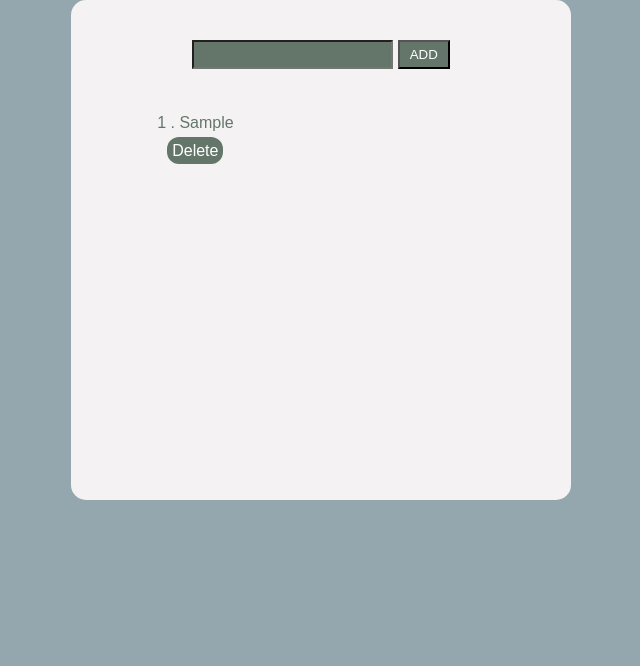
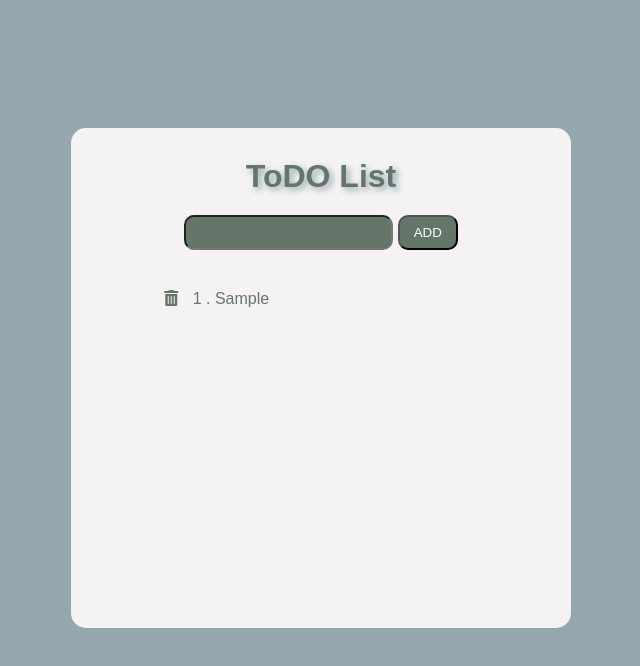
Before and after one commit to AndrewSheu/ToDoList, a plain HTML site: page Index.html in a window 1280 px wide. Both pictures are taken after typing "Sample" into the empty fields and a click on the button "ADD". Shown: the whole page, without its empty margins (319-959 px from the left). Drawn offline with Linux system fonts and the light colour scheme.

Commit message:
finalversion

```diff
--- a/Index.html
+++ b/Index.html
@@ -5,17 +5,18 @@
     <meta name="viewport" content="width=device-width, initial-scale=1.0">
     <title>ToDoList</title>
     <link rel="stylesheet" href="/Style.css">
+    <link rel="stylesheet" href="https://cdnjs.cloudflare.com/ajax/libs/font-awesome/5.15.3/css/all.min.css" />
 </head>
 <body>
     <div class="wrap">
         <div class="content">
+            <h1>ToDO List</h1>
             <div class="addlist">
                 <input type="text" id="typing" placeholder="type at here!">
                 <input type="button" id="send" value="ADD">
             </div>
             <div class="listdisplay">
                 <ul class="list" id="list">
-                    <!-- <input type="button" value="delete" id="del-btn"> -->
                 </ul>
             </div>
         </div>
--- a/Style.css
+++ b/Style.css
@@ -1,8 +1,10 @@
 
-/* @main-color: #f4f2f3;
+/*
+@main-color: #f4f2f3;
 $sub-color: #c0a9bd;
 $second-color: #94a7ae;
-$thrid-color: #64766a; */
+$thrid-color: #64766a;
+*/
 
 
 * {
@@ -15,8 +17,9 @@ $thrid-color: #64766a; */
 body {
     display: flex;
     justify-content: center;
-    align-content: center;
     background-color: #94a7ae;
+    padding-top: 10%;
+    padding-bottom: 10%;
 }
 
 .wrap {
@@ -24,41 +27,74 @@ body {
     display: flex;
     justify-content: center;
     width: 500px;
-    height: 500px;
+    min-height: 500px;
+    height: auto;
     border-radius: 15px;
     padding: 10px;
 }
 
+h1 {
+    color: #64766a;
+    padding-top: 20px;
+    display: flex;
+    justify-content: center;
+    text-shadow: #94a7ae 0.1em 0.1em 0.2em;
+}
+
 .addlist {
-    padding: 30px 50px;
+    padding: 20px 40px;
 }
 
 .addlist input {
     background-color: #64766a;
-    padding: 5px 10px;
+    padding: 8px 14px;
     color: white;
 }
 
+.addlist input#typing {
+    border-radius: 10px;
+
+}
+
+.addlist input#typing:focus {
+    border: 0.2rem solid #64766a ;
+    background-color: #f4f2f3;
+    color: #64766a;
+    outline: none;
+}
+
+.addlist input#typing::placeholder {
+
+    color: #f4f2f3;
+}
+
+.addlist input#send {
+    border-radius: 10px;
+    cursor: pointer;
+}
+
+.addlist input#send:hover {
+    background-color: #f4f2f3;
+    color: #64766a;
+}
+
+
 .listdisplay {
     height: auto;
-    padding: 10px;
 }
 
 ul {
-    padding: 5px;
+    padding: 10px;
     list-style: none;
     color: #64766a;
 }
 
 ul a {
-    background-color: #64766a;
-    color: white;
+    color: #64766a;
     text-decoration: none;
-    padding: 5px;
-    border-radius: 12px;
-
+    padding: 10px;
 }
 
 li {
-    padding: 10px;
+    padding: 10px 0px;
 }
--- a/script.js
+++ b/script.js
@@ -2,13 +2,20 @@
 
 var sendData = document.querySelector('#send');
 var list = document.querySelector('#list');
+var typing = document.querySelector('#typing')
 //  JSOM.parse 轉為字串    | [] ->> 如果沒有資料,值會變為空值
-// dataBase = JSON.parse(localStorage.getItem('listitem')) | [];
-const dataBase = []
+var dataBase = JSON.parse(localStorage.getItem('listitem')) || [];
+
+ // dataBase = []
 
 //Listener
 
 sendData.addEventListener('click', addData);
+typing.addEventListener('keyup', function(event) {
+    if (event.key === "Enter"){
+        addData()
+    }
+});
 list.addEventListener('click', deleteData);
 updataList(dataBase);
 
@@ -16,9 +23,6 @@ updataList(dataBase);
 //Function
 
 function addData(e){
-    e.preventDefault();
-    console.log('add working')
-
     var txt = document.querySelector('#typing').value;
     if (txt.trim() === ""){
         alert('You need to type something !!!');
@@ -28,7 +32,7 @@ function addData(e){
         context: txt
     };
 
-    dataBase.push(txt);
+    dataBase.push(todo);
     updataList(dataBase);
 
     localStorage.setItem('listitem', JSON.stringify(dataBase));
@@ -40,24 +44,20 @@ function deleteData(e){
     e.preventDefault();
     console.log('delete working')
 
-    if (e.target.nodeName !== 'A'){return;};
+    if (e.target.nodeName !== 'I'){return;};
 
     var num = e.target.dataset.num;
     dataBase.splice(num, 1);
-    console.log('delete work~~~');
 
-    // localStorage.setItem('listItem', JSON.stringify(dataBase));
+    localStorage.setItem('listItem', JSON.stringify(dataBase));
     updataList(dataBase);
 }
 
 function updataList(dataBase){
-    console.log('updataList working')
-
     let str = '';
     for (let i = 0; i < dataBase.length; i++) {
-    //    str += ` <li>` + (i+1) + `<a href='#' data-num` + `>DEL</a>`  + ' . ' + dataBase[i] + '<li>';
-       str += (i+1) + ' . ' + dataBase[i] +  ` <li><a href='#' data-num>Delete</a></li> ` ;
+        str += `<li><a href='#'data-num> <i class="fas fa-trash-alt"></i> </a> ` + (i+1) + ' . ' + dataBase[i].context +  `</li> ` ;
     }
-    console.log(str)
     list.innerHTML = str;
+    console.log(dataBase)
 }
```
